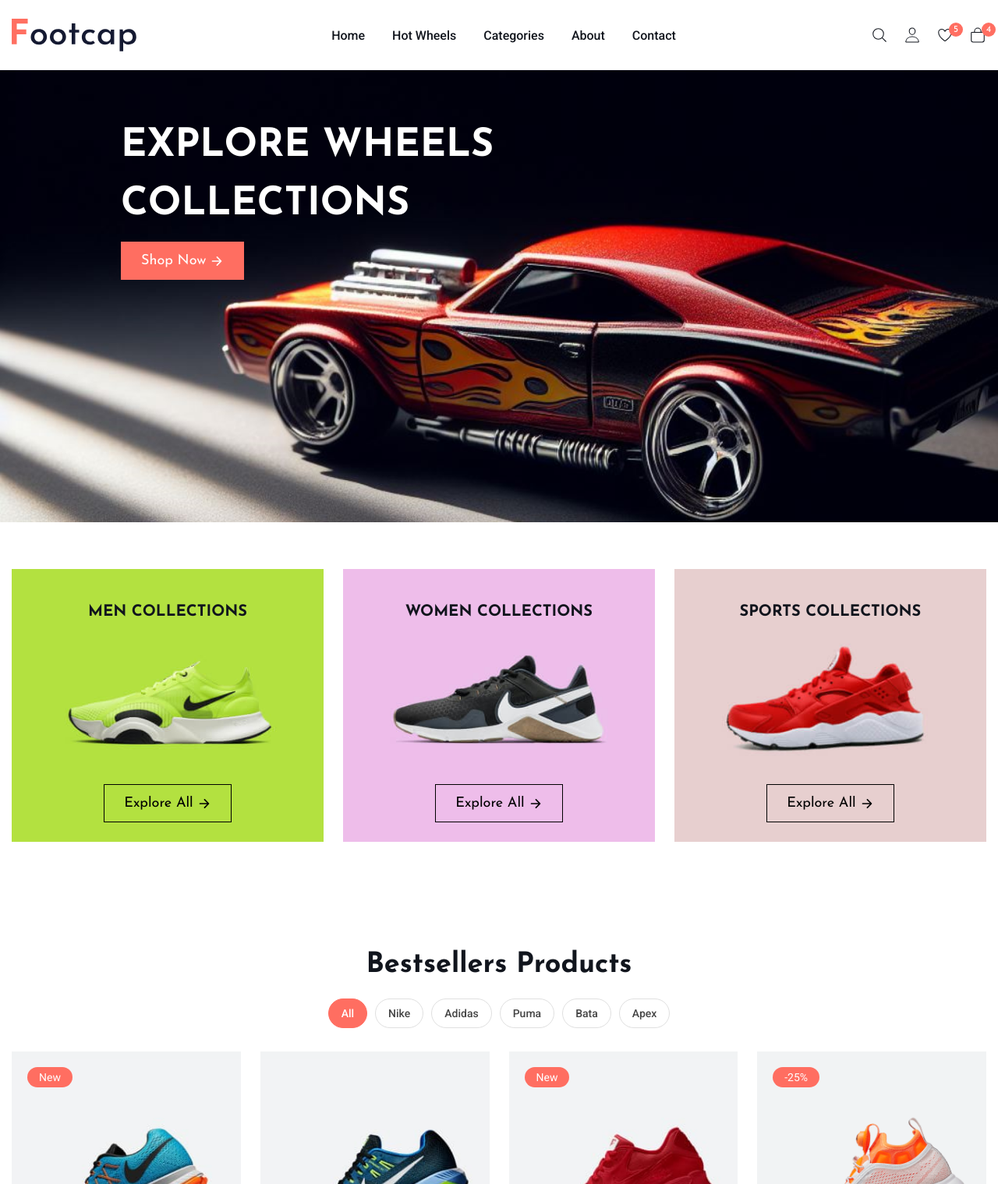
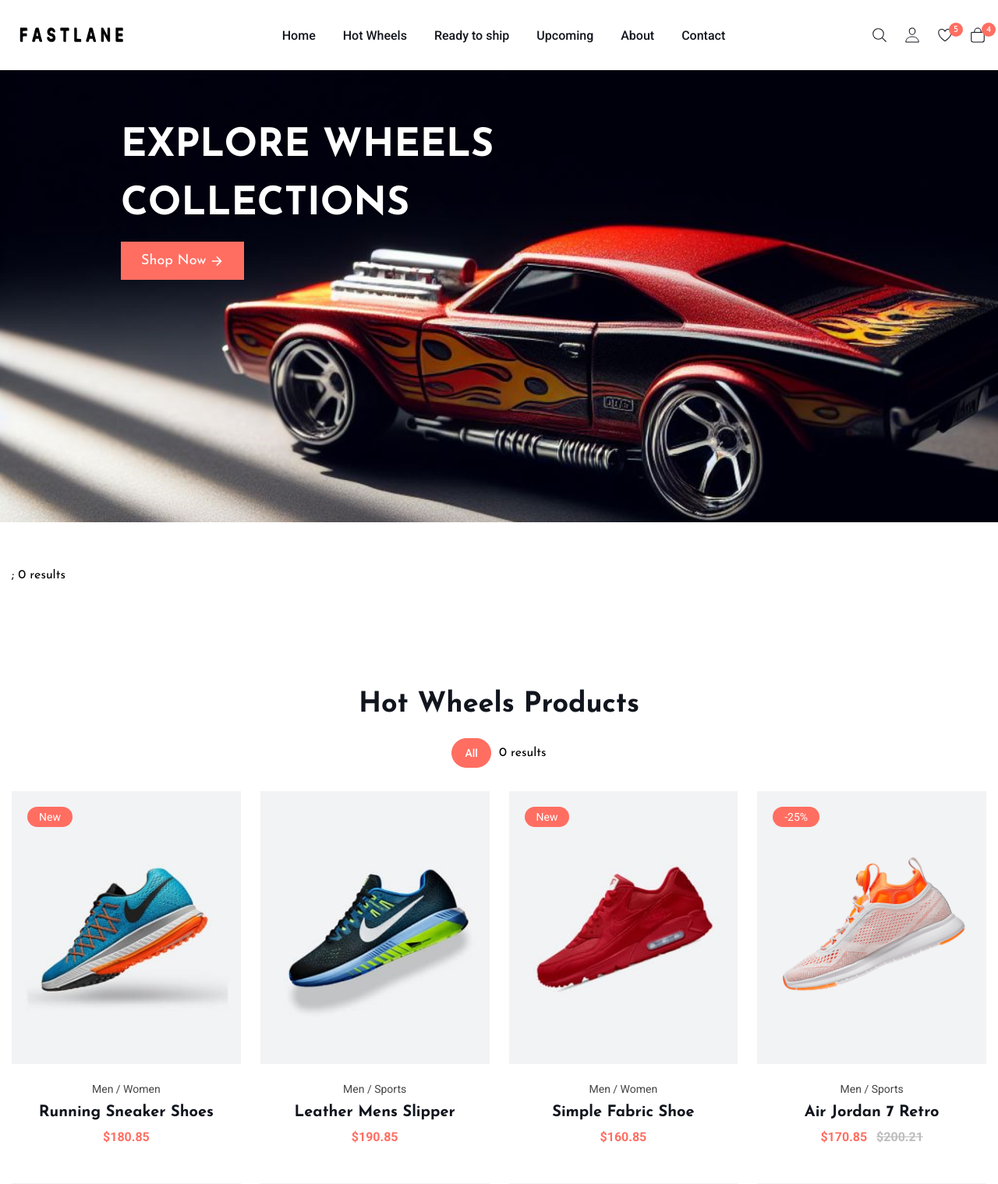
Before and after one commit to ROWSONJ/HotwheelsE-commerce-Mini-project, a PHP site: page / in a window 1280 px wide. Shown: the top 1519 px of the page at 78% size. Run offline with PHP 8.4, Linux system fonts and the light colour scheme; data that the repository does not hold is empty.

Commit message:
Update index.php & AJAX JS

```diff
--- a/assets/css/style.css
+++ b/assets/css/jstyle.css
@@ -153,6 +153,10 @@ body {
 .h3,
 .h4 { color: var(--rich-black-fogra-29); }
 
+.h4.card-titlet {
+  color: whitesmoke;
+}
+
 .h1 {
   font-size: var(--fs-1);
   font-weight: var(--fw-300);
@@ -186,8 +190,9 @@ body {
 
 .btn-secondary {
   --background: transparent;
-  --border-color: var(--black);
-  --color: var(--black);
+  --border-color: var(--white);
+  border-bottom-width: thick;
+  --color: var(--white);
 }
 
 .btn-secondary:is(:hover, :focus) { --background: hsla(0, 0%, 0%, 0.1); }
--- a/conn.php
+++ b/conn.php
@@ -1,5 +1,5 @@
 <?php
-$conn = new mysqli('localhost','root','','dbshop');
+$conn = new mysqli('localhost','root','','hotwheelsdb');
 $conn->query("SET NAMES utf8");
 if($conn->connect_error){
     die("Connection Fail God damn it ". $conn->$conn_error);
--- /dev/null
+++ b/func.php
@@ -0,0 +1,12 @@
+<?php
+    function tablequery($table){
+    require 'conn.php';
+    $sql = "$table";
+    $result = $conn->query($sql);
+    if(!$result){
+        die("Error : ". $conn->$conn_error);
+    }
+    return $result;
+    }
+
+?>
--- a/header.php
+++ b/header.php
@@ -15,7 +15,7 @@
   <!--
     - custom css link
   -->
-  <link rel="stylesheet" href="assets\css\style.css">
+  <link rel="stylesheet" href="assets\css\jstyle.css">
 
   <!--
     - google font link
--- a/index.php
+++ b/index.php
@@ -1,7 +1,9 @@
-<?php require 'header.php';
+<?php
+  require 'conn.php';
+  require 'header.php';
   require 'menubar.php';
+  require 'func.php';
 ?>
-
   <main>
     <article>
 
@@ -32,63 +34,34 @@
         </div>
       </section>
 
-
-
-
-
       <!--
         - #COLLECTION
       -->
 
       <section class="section collection">
         <div class="container">
-
-          <ul class="collection-list has-scrollbar">
-
-            <li>
-              <div class="collection-card" style="background-image: url('./assets/images/collection-1.jpg')">
-                <h3 class="h4 card-title">Men Collections</h3>
-
+            <ul class="collection-list has-scrollbar">;
+        <?php
+                    $result = tablequery('SELECT * FROM categories');
+                    if ($result->num_rows > 0) {
+                        while($row = $result->fetch_assoc()) {
+                            echo '<li>
+                            <div class="collection-card" style="background-image: url(./assets/images/'.$row['c_image'].')">
+                                <h3 class="h4 card-titlet">'.$row['category_name'].'</h3>
                                 <a href="#" class="btn btn-secondary">
                                     <span>Explore All</span>
-
                                     <ion-icon name="arrow-forward-outline" aria-hidden="true"></ion-icon>
                                 </a>
                             </div>
-            </li>
-
-            <li>
-              <div class="collection-card" style="background-image: url('./assets/images/collection-2.jpg')">
-                <h3 class="h4 card-title">Women Collections</h3>
-
-                <a href="#" class="btn btn-secondary">
-                  <span>Explore All</span>
-
-                  <ion-icon name="arrow-forward-outline" aria-hidden="true"></ion-icon>
-                </a>
-              </div>
-            </li>
-
-            <li>
-              <div class="collection-card" style="background-image: url('./assets/images/collection-3.jpg')">
-                <h3 class="h4 card-title">Sports Collections</h3>
-
-                <a href="#" class="btn btn-secondary">
-                  <span>Explore All</span>
-
-                  <ion-icon name="arrow-forward-outline" aria-hidden="true"></ion-icon>
-                </a>
-              </div>
-            </li>
-
+                        </li>';
+                        }
+                    }else {
+                        echo "0 results";
+                    }
+                ?>
             </ul>
-
       </div>
 </section>
-
-
-
-
 
       <!--
         - #PRODUCT
@@ -97,7 +70,7 @@
       <section class="section product">
         <div class="container">
 
-          <h2 class="h2 section-title">Bestsellers Products</h2>
+          <h2 class="h2 section-title">Hot Wheels Products</h2>
 
           <ul class="filter-list">
 
@@ -105,26 +78,19 @@
               <button class="filter-btn  active">All</button>
           </li>
 
-            <li>
-              <button class="filter-btn">Nike</button>
-            </li>
-
-            <li>
-              <button class="filter-btn">Adidas</button>
-            </li>
-
-            <li>
-              <button class="filter-btn">Puma</button>
-            </li>
-
-            <li>
-              <button class="filter-btn">Bata</button>
-            </li>
-
-            <li>
-              <button class="filter-btn">Apex</button>
-            </li>
-
+          <?php
+                    $result = tablequery('SELECT * FROM carbrands ORDER BY RAND() LIMIT 5');
+                    if ($result->num_rows > 0) {
+                        while($row = $result->fetch_assoc()) {
+                            echo '<li>
+                            <button class="filter-btn  active">'.$row['carbrand_name'].'</button>
+                          </li>';
+                        }
+                    }else {
+                        echo "0 results";
+                    }
+                    $conn->close(); // Close the connection
+                ?>
           </ul>
 
           <ul class="product-list">
--- a/login.php
+++ b/login.php
@@ -5,7 +5,7 @@
     <meta name="viewport" content="width=device-width, initial-scale=1.0">
     <title>Login</title>
     <link rel="stylesheet" href="https://unicons.iconscout.com/release/v4.0.0/css/line.css">
-    <link rel="stylesheet" href="main.css">
+    <link rel="stylesheet" href="assets\css\main.css">
 </head>
 <body>
 <div class="container">
--- a/menubar.php
+++ b/menubar.php
@@ -8,7 +8,7 @@
       <div class="overlay" data-overlay></div>
 
       <a href="#" class="logo">
-        <img src="./assets/images/logo.svg" width="160" height="50" alt="Footcap logo">
+        <img src="./assets/images/fastlanelogo.svg" width="160" height="50" alt="FastLane logo">
       </a>
 
       <button class="nav-open-btn" data-nav-open-btn aria-label="Open Menu">
@@ -36,12 +36,12 @@
           </li>
 
           <li class="navbar-item">
-            <a href="#" class="navbar-link">Categories</a>
+            <a href="#" class="navbar-link">Ready to ship</a>
           </li>
 
-          <!--<li class="navbar-item">
-            <a href="#" class="navbar-link">Shop</a>
-          </li>-->
+          <li class="navbar-item">
+            <a href="#" class="navbar-link">Upcoming</a>
+          </li>
 
           <li class="navbar-item">
             <a href="#" class="navbar-link">About</a>
@@ -64,7 +64,7 @@
           </li>
 
           <li>
-            <a href="#" class="nav-action-btn">
+            <a href="login.php" class="nav-action-btn">
               <ion-icon name="person-outline" aria-hidden="true"></ion-icon>
 
               <span class="nav-action-text">Login / Register</span>
@@ -72,13 +72,13 @@
           </li>
 
           <li>
-            <button class="nav-action-btn">
+            <a href="test.php" class="nav-action-btn">
               <ion-icon name="heart-outline" aria-hidden="true"></ion-icon>
 
               <span class="nav-action-text">Wishlist</span>
 
               <data class="nav-action-badge" value="5" aria-hidden="true">5</data>
-            </button>
+            </a>
           </li>
 
           <li>
--- a/register.php
+++ b/register.php
@@ -5,7 +5,7 @@
     <meta name="viewport" content="width=device-width, initial-scale=1.0">
     <title>Login</title>
     <link rel="stylesheet" href="https://unicons.iconscout.com/release/v4.0.0/css/line.css">
-    <link rel="stylesheet" href="main.css">
+    <link rel="stylesheet" href="assets\css\main.css">
 </head>
 <body>
 <div class="container">
```
Also changed, not shown: test.php (+29 -19 lines), assets/css/main.css (renamed from main.css), assets/images/collection-1.jpg (deleted), assets/images/collection-1t.jpg (added), assets/images/collection-2.jpg (deleted), assets/images/collection-2t.jpg (added), assets/images/collection-3.jpg (deleted), assets/images/collection-3t.jpg (added), assets/images/fastlanelogo.svg (added), assets/js/main.js (renamed from main.js). Lines whose indentation alone changed are shown as unchanged.
